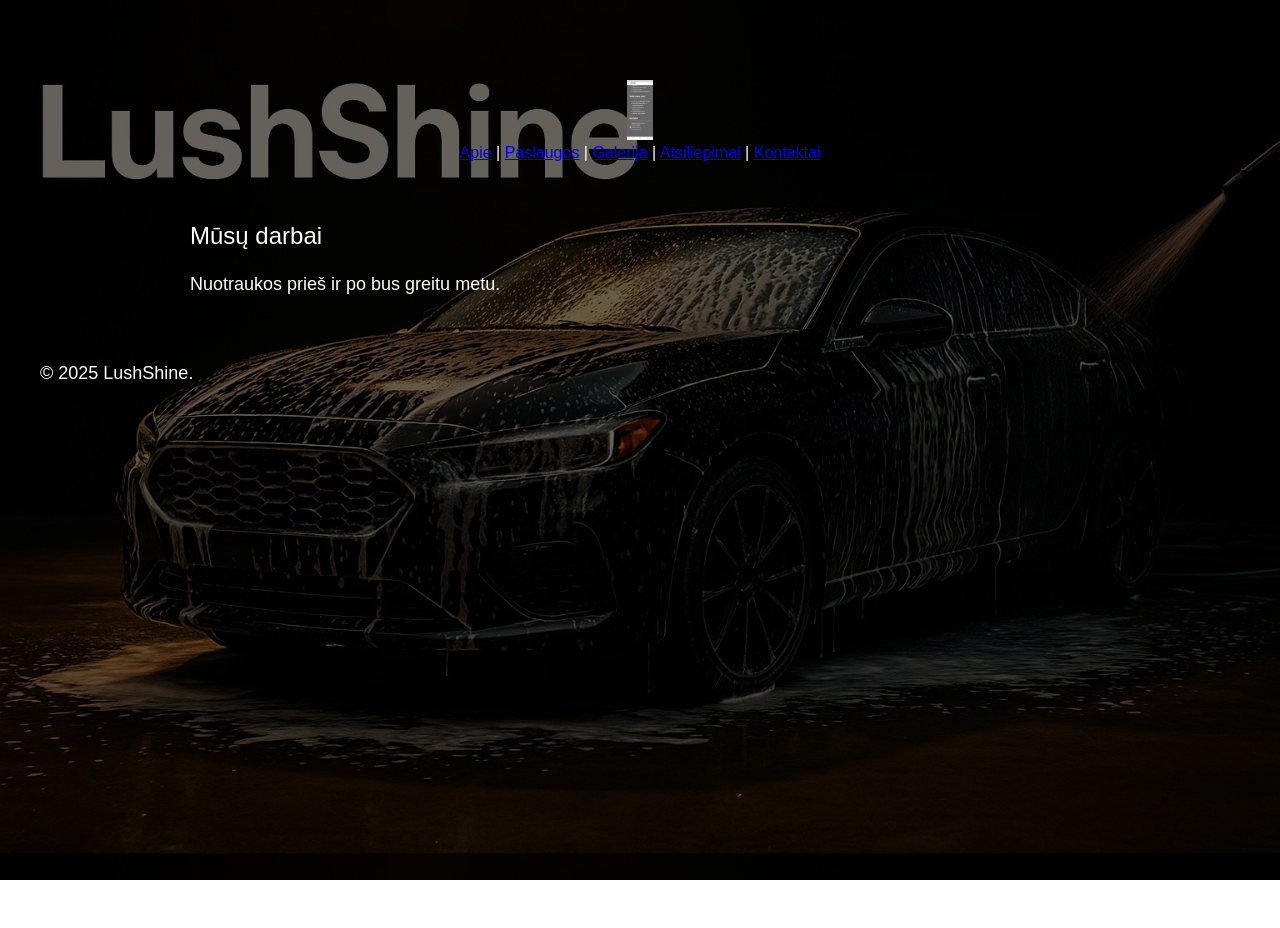
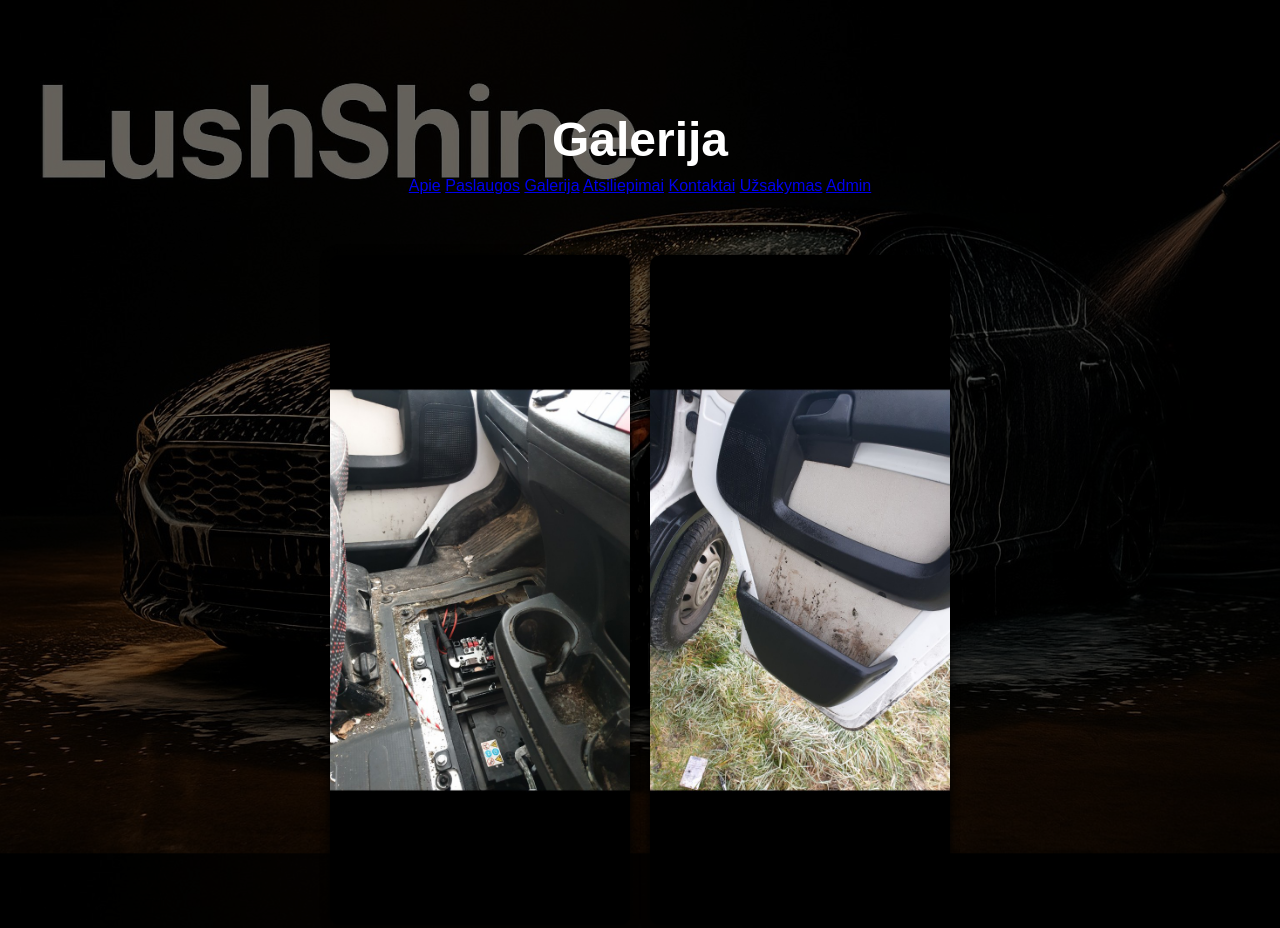
Before and after one commit to lushshine/lushshine, a plain HTML site: page galerija.html in a window 1280 px wide. Shown: the top 928 px of the page. Before the commit the page ends 880 px from the top, so only its background shows below. Drawn offline with Linux system fonts and the light colour scheme.

Commit message:
Add files via upload

```diff
--- a/galerija.html
+++ b/galerija.html
@@ -5,27 +5,45 @@
   <meta name="viewport" content="width=device-width, initial-scale=1.0">
   <title>Galerija - LushShine</title>
   <link rel="stylesheet" href="styles.css">
+  <style>
+    .gallery {
+      display: flex;
+      flex-wrap: wrap;
+      justify-content: center;
+      gap: 20px;
+      padding: 20px;
+    }
+    .gallery img {
+      max-width: 300px;
+      border-radius: 10px;
+      box-shadow: 0 0 10px #000;
+    }
+  </style>
 </head>
 <body>
   <div class="overlay">
     <header>
-      <img src="logo.png" alt="LushShine logo" style="height: 60px;">
+      <h1>Galerija</h1>
       <nav>
-        <a href="index.html">Apie</a> |
-        <a href="paslaugos.html">Paslaugos</a> |
-        <a href="galerija.html">Galerija</a> |
-        <a href="atsiliepimai.html">Atsiliepimai</a> |
+        <a href="index.html">Apie</a>
+        <a href="paslaugos.html">Paslaugos</a>
+        <a href="galerija.html">Galerija</a>
+        <a href="atsiliepimai.html">Atsiliepimai</a>
         <a href="kontaktai.html">Kontaktai</a>
+        <a href="form.html">Užsakymas</a>
+        <a href="admin.html">Admin</a>
       </nav>
     </header>
 
-    <section>
-      <h2>Mūsų darbai</h2>
-      <p>Nuotraukos prieš ir po bus greitu metu.</p>
+    <section class="gallery">
+      <img src="gallery1.jpg" alt="Prieš valymą">
+      <img src="gallery2.jpg" alt="Durų būklė">
+      <img src="gallery3.jpg" alt="Salonas prieš valymą">
+      <img src="gallery4.jpg" alt="Galerijos papildymas">
     </section>
 
     <footer>
-      <p>&copy; 2025 LushShine.</p>
+      <p>&copy; 2025 LushShine. Visos teisės saugomos.</p>
     </footer>
   </div>
 </body>
```
Also changed, not shown: index.html (+2 -0 lines), gallery1.jpg (added), gallery2.jpg (added), gallery3.jpg (added), gallery4.jpg (added).
